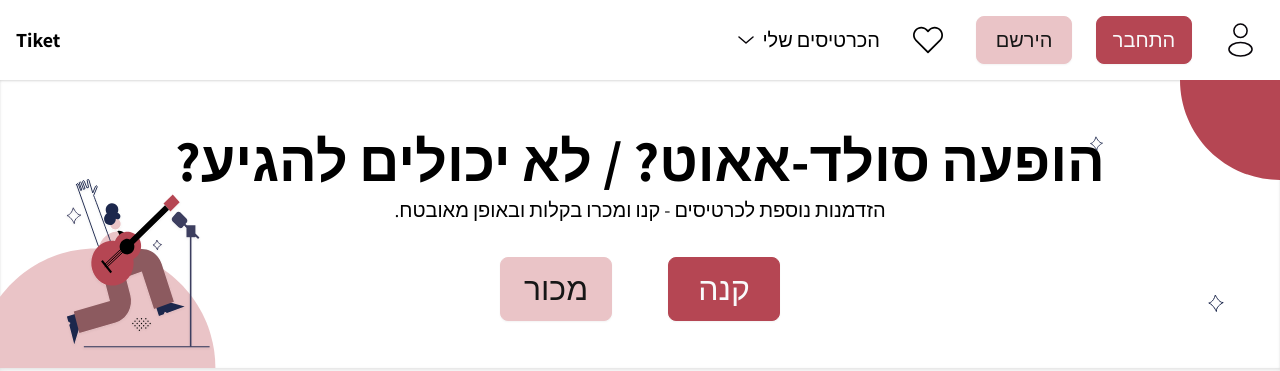
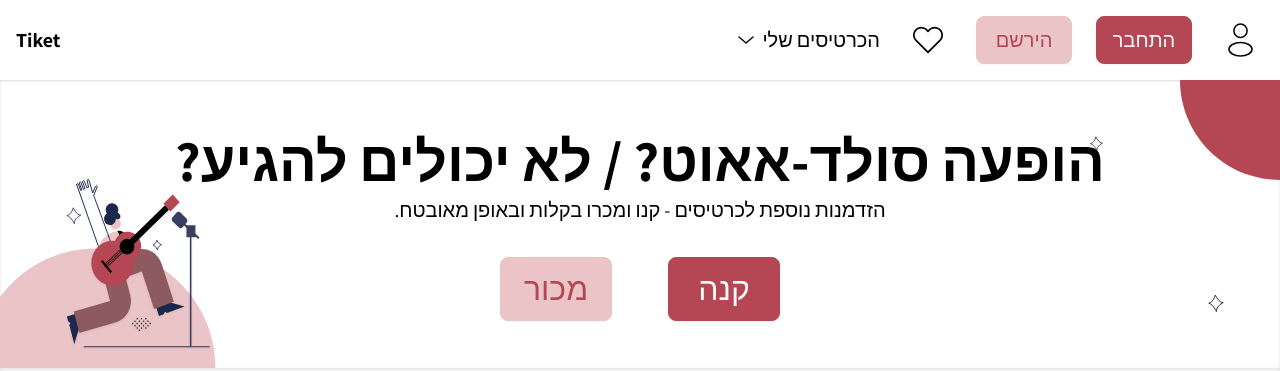
Before and after one commit to tiketuser/Tiket, a Next.js app: page / in a window 1280 px wide. Shown: the top 371 px of the page. Built offline with nearby package versions, Linux system fonts and the light colour scheme.

Commit message:
removed color

```diff
--- a/app/components/CardCarousel/CardCarousel.tsx
+++ b/app/components/CardCarousel/CardCarousel.tsx
@@ -1,6 +1,7 @@
 "use client";
 
 import React from "react";
+import { useState } from "react";
 import Card from "../Card/Card";
 
 import {
@@ -124,6 +125,7 @@ const cardsData = [
 
 const CardCarousel: React.FC = () => {
   return (
+    <>
       <Carousel
         opts={{
           align: "start",
@@ -143,9 +145,12 @@ const CardCarousel: React.FC = () => {
             </CarouselItem>
           ))}
         </CarouselContent>
-      <CarouselPrevious className="absolute left-5"/>
+        <CarouselPrevious className="absolute left-5">
+
+        </CarouselPrevious>
         <CarouselNext className="absolute right-5"/>
       </Carousel>
+    </>
   );
 };
 
--- a/tailwind.config.ts
+++ b/tailwind.config.ts
@@ -39,14 +39,6 @@ const config: Config = {
   			extraBold: '800'
   		},
   		colors: {
-  			primary: {
-  				DEFAULT: 'hsl(var(--primary))',
-  				foreground: 'hsl(var(--primary-foreground))'
-  			},
-  			secondary: {
-  				DEFAULT: 'hsl(var(--secondary))',
-  				foreground: 'hsl(var(--secondary-foreground))'
-  			},
   			highlight: '#8C5A5F',
   			strongText: '#3C3E5F',
   			weakText: '#CCCCCC',
```
Lines whose indentation alone changed are shown as unchanged.
